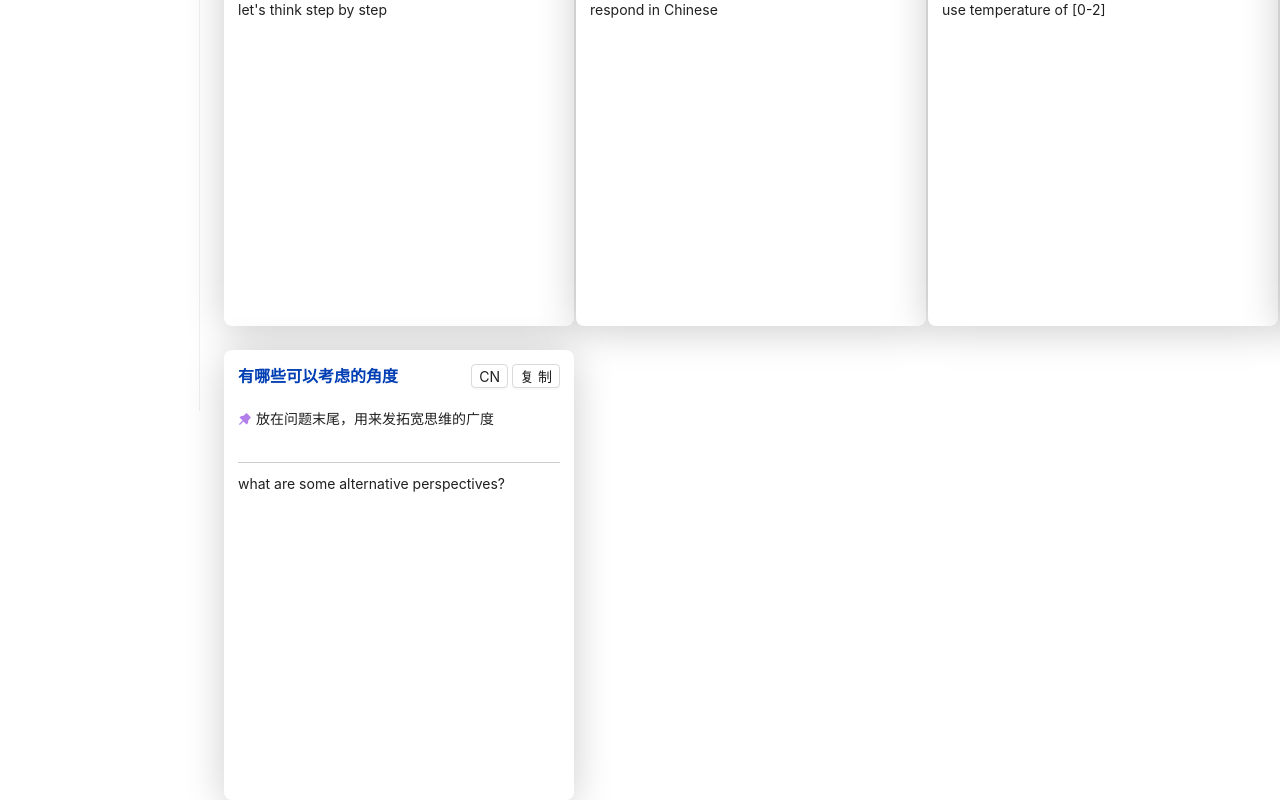
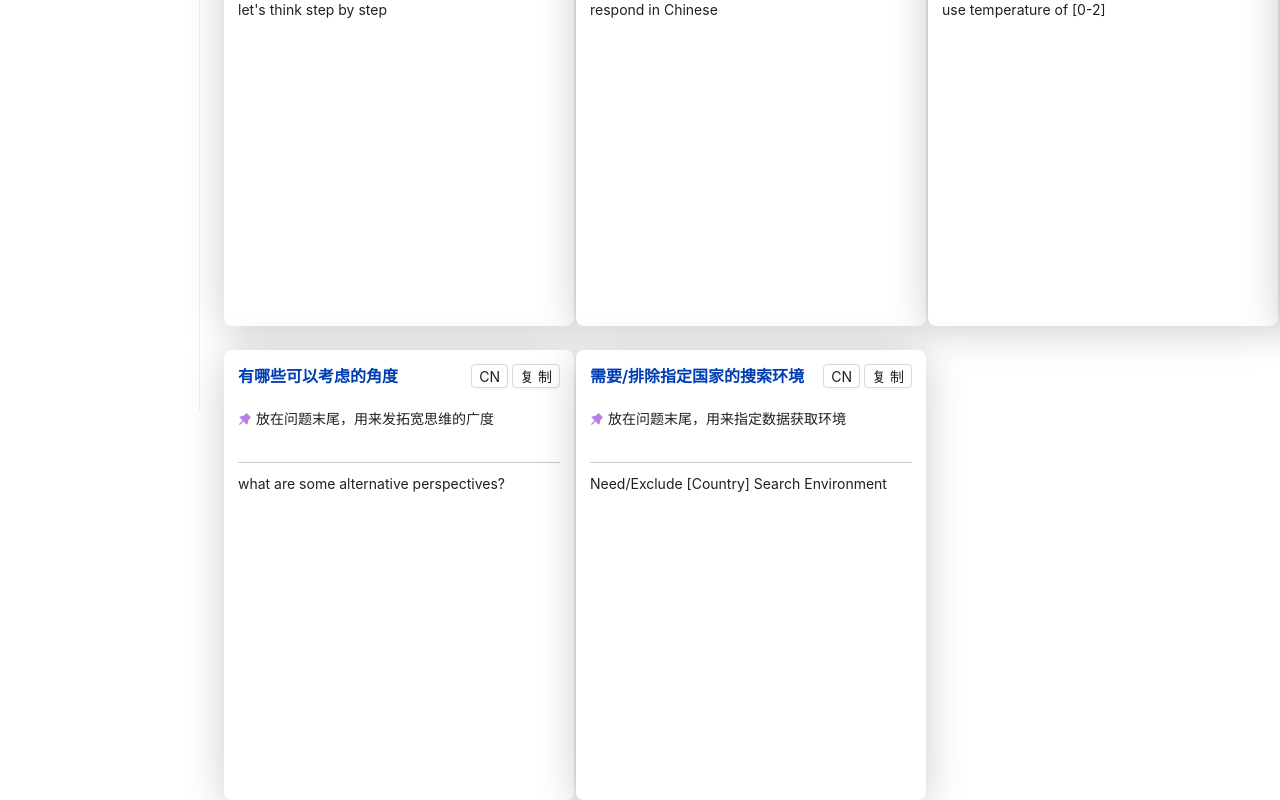
Before and after one commit to Aixiaolei/aigc-act2prompt, a React app: page /aigc-act2prompt/suffix in a window 1280 px wide. Shown: the part 365-1165 px from the top of the page. Built offline with nearby package versions, Linux system fonts and the light colour scheme.

Commit message:
feat: 添加了一个后缀词

```diff
--- a/src/assets/data/suffixPrompt.ts
+++ b/src/assets/data/suffixPrompt.ts
@@ -78,4 +78,19 @@ export const SuffixPromptData: Prompt[] = [
         "tags": [
         ]
     },
+    {
+        "title": "需要/排除指定国家的搜索环境",
+        "description": "",
+        "desc_cn": "Need/Exclude [Country] Search Environment",
+        "remark": "放在问题末尾，用来指定数据获取环境",
+        "title_en": "Require/exclude  search environment for specified countries",
+        "desc_en": "Require/exclude search environment for specified countries",
+        "remark_en": "Placed at the end of the question to specify the data acquisition environment",
+        "preview": null,
+        "website": "https://github.com/f/awesome-chatgpt-prompts#act-as-an-english-translator-and-improver",
+        "source": null,
+        "language":'CN',
+        "tags": [
+        ]
+    },
 ]
```
